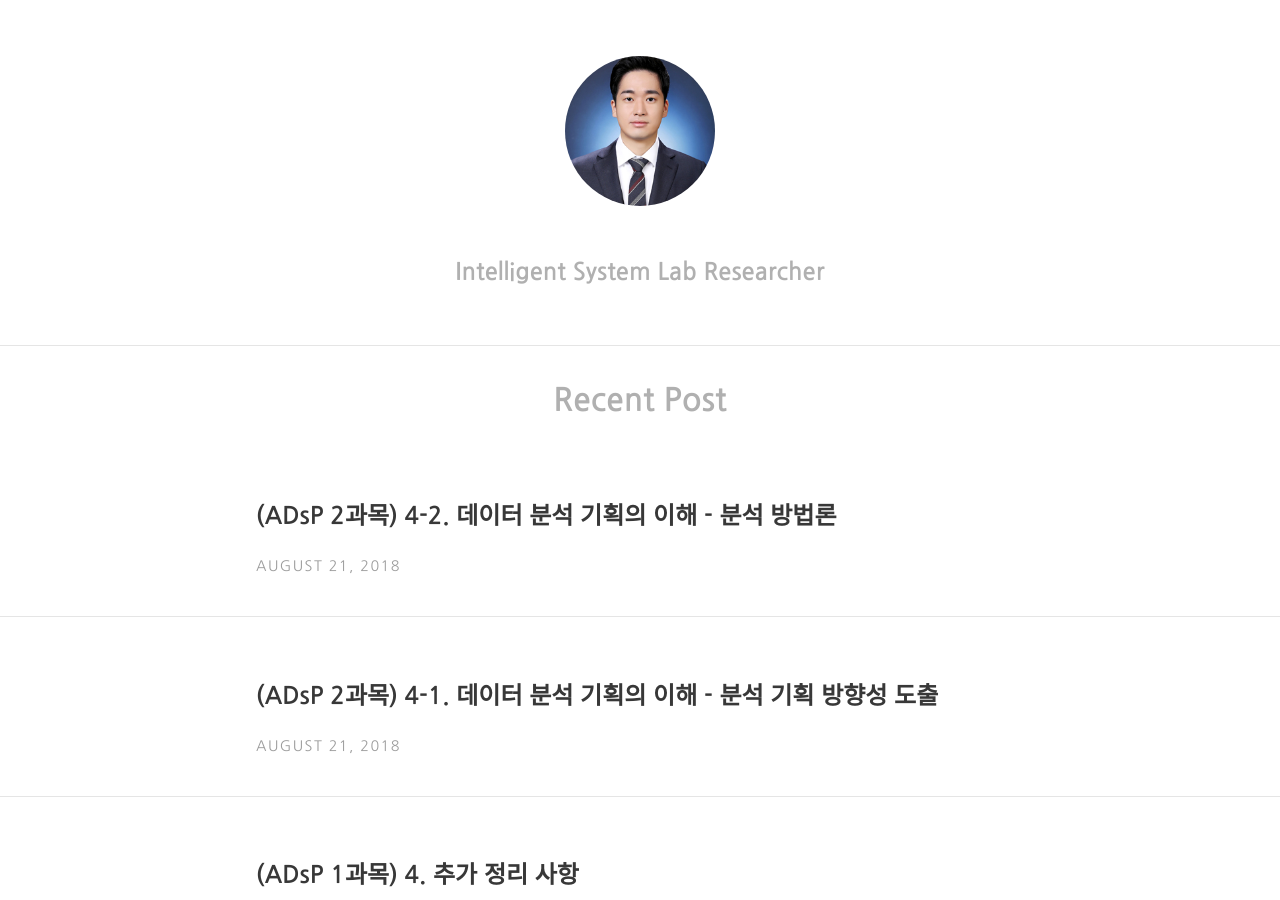
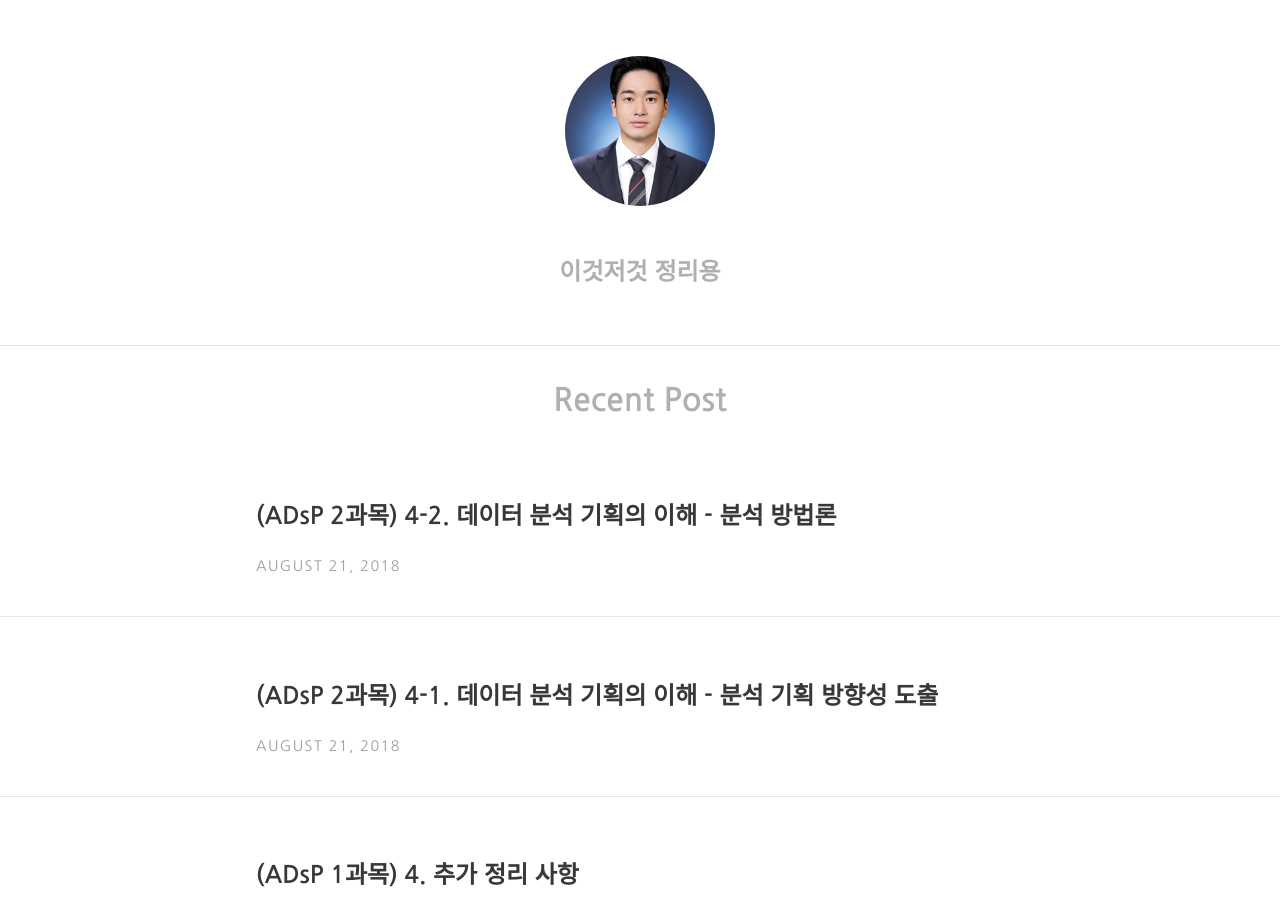
Before and after one commit to yssyss1/yssyss1.github.io, a Jekyll site: the page built from index.html, in a window 1280 px wide and 900 px high, scrolled down 349 px. Built offline with Jekyll 4.4.1, drawn with Linux system fonts in a browser that asks for light colours; nearby versions of some CDN libraries; the list of posts is cut into pages by our own code; comment, search, counter and statistics services are not loaded.

Commit message:
change description

```diff
--- a/_config.yml
+++ b/_config.yml
@@ -13,7 +13,7 @@ theme_settings:
 
   # Header and footer text
   header_text: >
-     <p>Intelligent System Lab Researcher</p>
+     <p>이것저것 정리용</p>
 
   header_text_feature_image:
   footer_text: >
```
Also changed, not shown: 10 other files.
